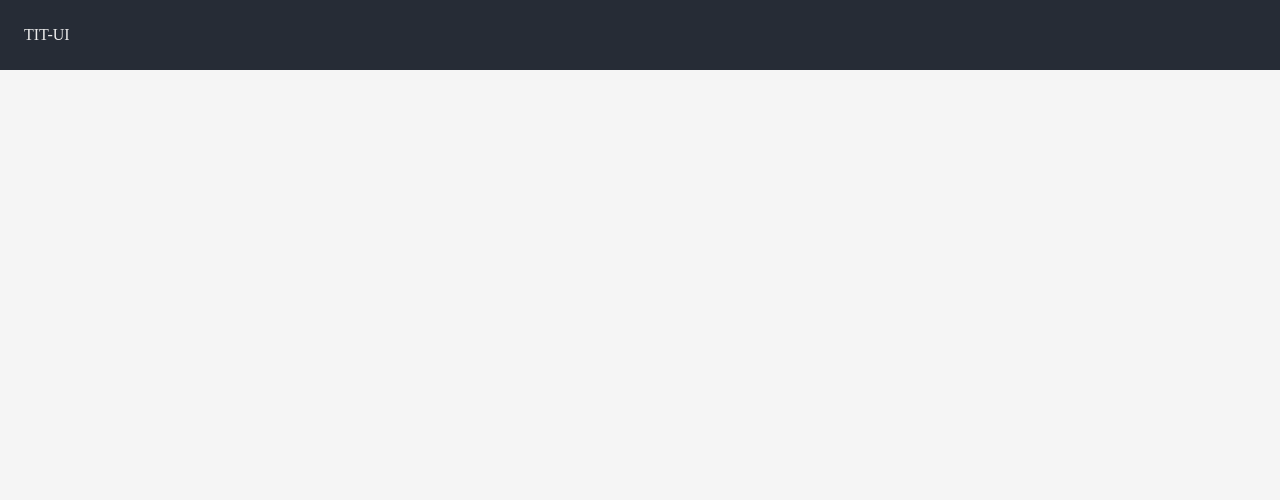
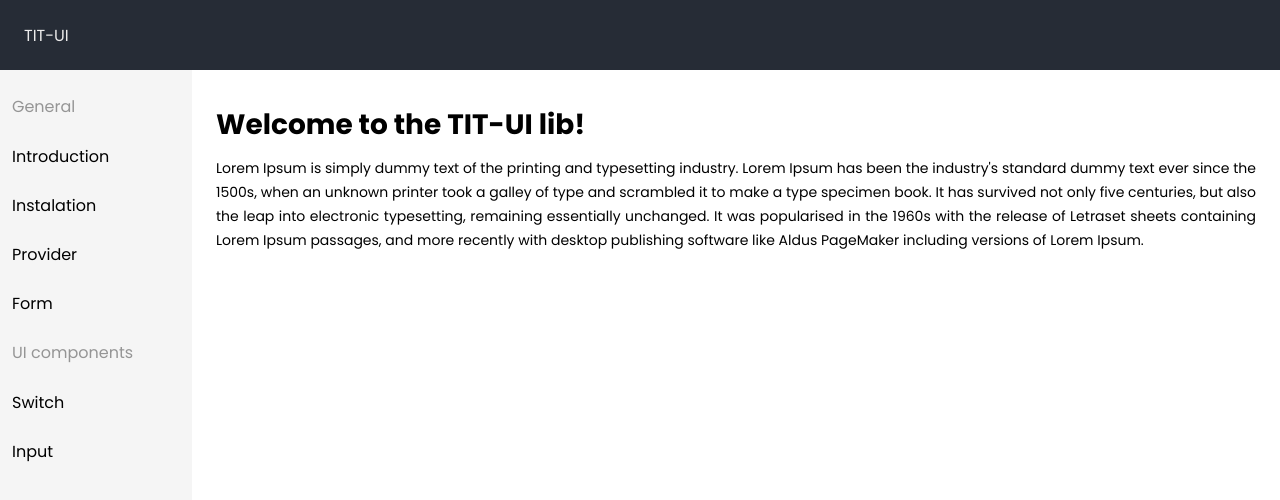
Before and after one commit to blnaxblachbl/tit-ui-docs, a React (Create React App) app: page / in a window 1280 px wide. Shown: the top 500 px of the page. Built offline with nearby package versions, Linux system fonts and the light colour scheme.

Commit message:
add menu

```diff
--- a/public/index.html
+++ b/public/index.html
@@ -7,37 +7,20 @@
     <meta name="theme-color" content="#000000" />
     <meta
       name="description"
-      content="Web site created using create-react-app"
+      content="This is documentation for tit-ui npm package"
     />
     <link rel="apple-touch-icon" href="%PUBLIC_URL%/logo192.png" />
-    <!--
-      manifest.json provides metadata used when your web app is installed on a
-      user's mobile device or desktop. See https://developers.google.com/web/fundamentals/web-app-manifest/
-    -->
     <link rel="manifest" href="%PUBLIC_URL%/manifest.json" />
-    <!--
-      Notice the use of %PUBLIC_URL% in the tags above.
-      It will be replaced with the URL of the `public` folder during the build.
-      Only files inside the `public` folder can be referenced from the HTML.
-
-      Unlike "/favicon.ico" or "favicon.ico", "%PUBLIC_URL%/favicon.ico" will
-      work correctly both with client-side routing and a non-root public URL.
-      Learn how to configure a non-root public URL by running `npm run build`.
-    -->
-    <title>React App</title>
+    <link rel="preconnect" href="https://fonts.googleapis.com" />
+    <link rel="preconnect" href="https://fonts.gstatic.com" crossorigin />
+    <link
+      href="https://fonts.googleapis.com/css2?family=Poppins:ital,wght@0,100;0,200;0,300;0,400;0,500;0,600;0,700;0,800;0,900;1,100;1,200;1,300;1,400;1,500;1,600;1,700;1,800;1,900&display=swap"
+      rel="stylesheet"
+    />
+    <title>Tit UI Doccumentation</title>
   </head>
   <body>
     <noscript>You need to enable JavaScript to run this app.</noscript>
     <div id="root"></div>
-    <!--
-      This HTML file is a template.
-      If you open it directly in the browser, you will see an empty page.
-
-      You can add webfonts, meta tags, or analytics to this file.
-      The build step will place the bundled scripts into the <body> tag.
-
-      To begin the development, run `npm start` or `yarn start`.
-      To create a production bundle, use `npm run build` or `yarn build`.
-    -->
   </body>
 </html>
--- a/src/components/GlobalStyles/index.ts
+++ b/src/components/GlobalStyles/index.ts
@@ -4,6 +4,7 @@ export const GlobalStyles = createGlobalStyle`
   body {
     margin: 0;
     padding: 0;
-    background-color: whitesmoke;
+    background-color: white;
+    font-family: 'Poppins', sans-serif;
   }
 `;
--- a/src/components/Layout/index.tsx
+++ b/src/components/Layout/index.tsx
@@ -1,18 +1,27 @@
 import styled from "styled-components";
 
+import { Manu } from "../Menu";
 import { LayoutProps } from "./types";
 
 const Container = styled.div`
   display: flex;
-  align-items: center;
   justify-content: space-between;
   padding: 12;
+  .left {
+    width: 15%;
+  }
+  .right {
+    width: 85%;
+  }
 `;
 
-export const Layout = ({children}: LayoutProps) => {
+export const Layout = ({ children }: LayoutProps) => {
   return (
     <Container>
-      {children}
+      <div className="left">
+        <Manu />
+      </div>
+      <div className="right">{children}</div>
     </Container>
-  )
-}
+  );
+};
--- /dev/null
+++ b/src/components/Menu/index.tsx
@@ -0,0 +1,56 @@
+import { Link } from "react-router-dom";
+import styled from "styled-components";
+
+const Container = styled.div`
+  height: calc(100vh - 70px);
+  padding: 12px 0;
+  position: sticky;
+  background-color: whitesmoke;
+  box-sizing: border-box;
+
+  a {
+    text-decoration: none;
+    color: #262c36;
+  }
+
+  .link-button {
+    width: 100%;
+    padding: 12px;
+    box-sizing: border-box;
+    color: #000;
+  }
+  .subtitle {
+    width: 100%;
+    padding: 12px;
+    color: #959595;
+    box-sizing: border-box;
+    border-bottom: solid 1px whitesmoke;
+  }
+`;
+
+export const Manu = () => {
+  return (
+    <Container>
+      <div className="subtitle">General</div>
+      <Link to="/">
+        <div className="link-button">Introduction</div>
+      </Link>
+      <Link to="/instalation">
+        <div className="link-button">Instalation</div>
+      </Link>
+      <Link to="/provider">
+        <div className="link-button">Provider</div>
+      </Link>
+      <Link to="/form">
+        <div className="link-button">Form</div>
+      </Link>
+      <div className="subtitle">UI components</div>
+      <Link to="/switch">
+        <div className="link-button">Switch</div>
+      </Link>
+      <Link to="/input">
+        <div className="link-button">Input</div>
+      </Link>
+    </Container>
+  );
+};
--- a/src/components/index.ts
+++ b/src/components/index.ts
@@ -1,3 +1,4 @@
 export * from "./GlobalStyles";
 export * from './Header'
 export * from './Layout'
+export * from './Menu'
--- a/src/pages/main/index.tsx
+++ b/src/pages/main/index.tsx
@@ -1,16 +1,32 @@
 import styled from "styled-components";
 
 const Container = styled.div`
-  display: flex;
-  align-items: center;
-`
+  padding: 24px;
+  box-sizing: border-box;
+  line-height: 24px;
+  text-align: justify;
+  font-size: 14px;
+  max-width: 1200px;
+  margin-right: auto;
+`;
 
 const MainPage = () => {
   return (
     <Container>
+      <h1>Welcome to the TIT-UI lib!</h1>
+      <span>
+        Lorem Ipsum is simply dummy text of the printing and typesetting
+        industry. Lorem Ipsum has been the industry's standard dummy text ever
+        since the 1500s, when an unknown printer took a galley of type and
+        scrambled it to make a type specimen book. It has survived not only five
+        centuries, but also the leap into electronic typesetting, remaining
+        essentially unchanged. It was popularised in the 1960s with the release
+        of Letraset sheets containing Lorem Ipsum passages, and more recently
+        with desktop publishing software like Aldus PageMaker including versions
+        of Lorem Ipsum.
+      </span>
+    </Container>
+  );
+};
 
-    </Container>
-  )
-}
-
-export default MainPage
+export default MainPage;
```
Also changed, not shown: src/reportWebVitals.ts (deleted, +0 -15 lines).
